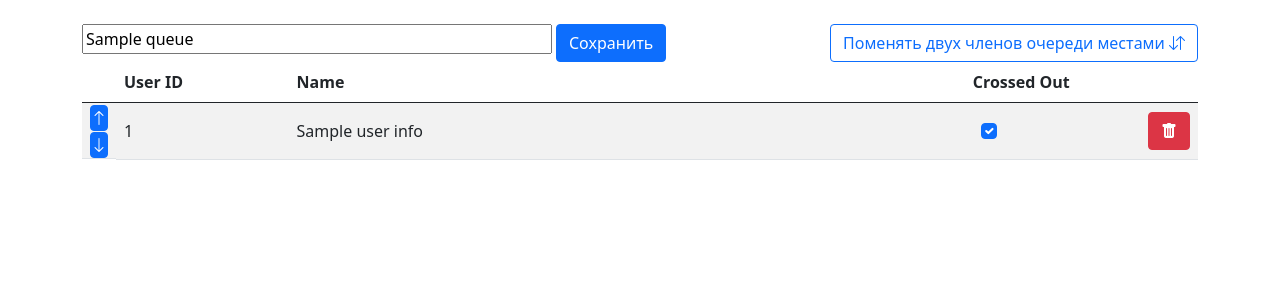
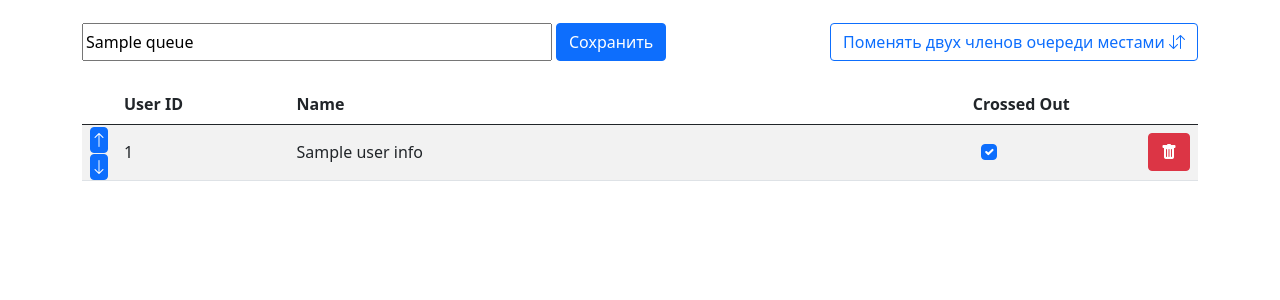
Before and after one commit to TiredOfThisAll/NureQ_bot, a Flask app: template src/web/templates/edit_queue.html in a window 1280 px wide. Shown: the part 64-364 px from the top of the page. Run offline with Flask 2, Linux system fonts and the light colour scheme; the template is opened without the code that fills it: most values are stand-ins (such as "Sample title", 1, 10 or a date in 2020); some libraries are stand-ins or nearby versions.

Commit message:
Using CSS Grid to layout controls on the edit queue page

```diff
--- a/src/web/static/style.css
+++ b/src/web/static/style.css
@@ -69,6 +69,17 @@ nav > div > a {
     border-radius: 10px;
 }
 
+.edit-queue-controls {
+    display: grid;
+    grid-template-columns: auto auto 1fr auto;
+    grid-template-rows: 3fr 5fr 3fr;
+    grid-template-areas:
+        ".       .           . ."
+        "textbox save-button . swap-page-link"
+        "hint    .           . ."
+    ;
+}
+
 #login-widget-container {
     /* center the widget horizontally and vertically somewhere around the top */
     display: grid;
--- a/src/web/templates/edit_queue.html
+++ b/src/web/templates/edit_queue.html
@@ -1,18 +1,33 @@
 {% extends "layout.html" %}
 {% block content %}
-    <div class="d-flex justify-content-between align-items-center mt-4">
-        <div class="d-flex">
-            <div class="d-flex flex-column">
-                <input type="text" id="new_queue_name" size="45" value="{{ queue.name|e }}" oninput="handleQueueNameChange()">
-                <small id="new_queue_input_subtext" class="text-muted" hidden>Нажмите "Сохранить" чтобы подтвердить изменения</small>
-            </div>
-            <button class="btn btn-primary ms-1" onclick='renameQueue({{ queue.id }}, {{ queue.name|tojson }})'>
-                Сохранить
-            </button>
-        </div>
+    <div class="edit-queue-controls">
+        <input
+            id="new_queue_name"
+            style="grid-area: textbox"
+            type="text"
+            size="45"
+            value="{{ queue.name|e }}"
+            oninput="handleQueueNameChange()"
+        >
+
+        <small id="new_queue_input_subtext" class="text-muted" style="grid-area: hint" hidden>
+            Нажмите "Сохранить" чтобы подтвердить изменения
+        </small>
+
+        <button
+            class="btn btn-primary ms-1"
+            style="grid-area: save-button"
+            onclick='renameQueue({{ queue.id }}, {{ queue.name|tojson }})'
+        >
+            Сохранить
+        </button>
 
         {% if queue_members %}
-            <a class="btn btn-outline-primary" href="{{ url_for('swap_queue_members', queue_id=queue.id) }}">
+            <a
+                class="btn btn-outline-primary"
+                style="grid-area: swap-page-link"
+                href="{{ url_for('swap_queue_members', queue_id=queue.id) }}"
+            >
                 Поменять двух членов очереди местами <i class="bi bi-arrow-down-up"></i>
             </a>
         {% endif %}
```
